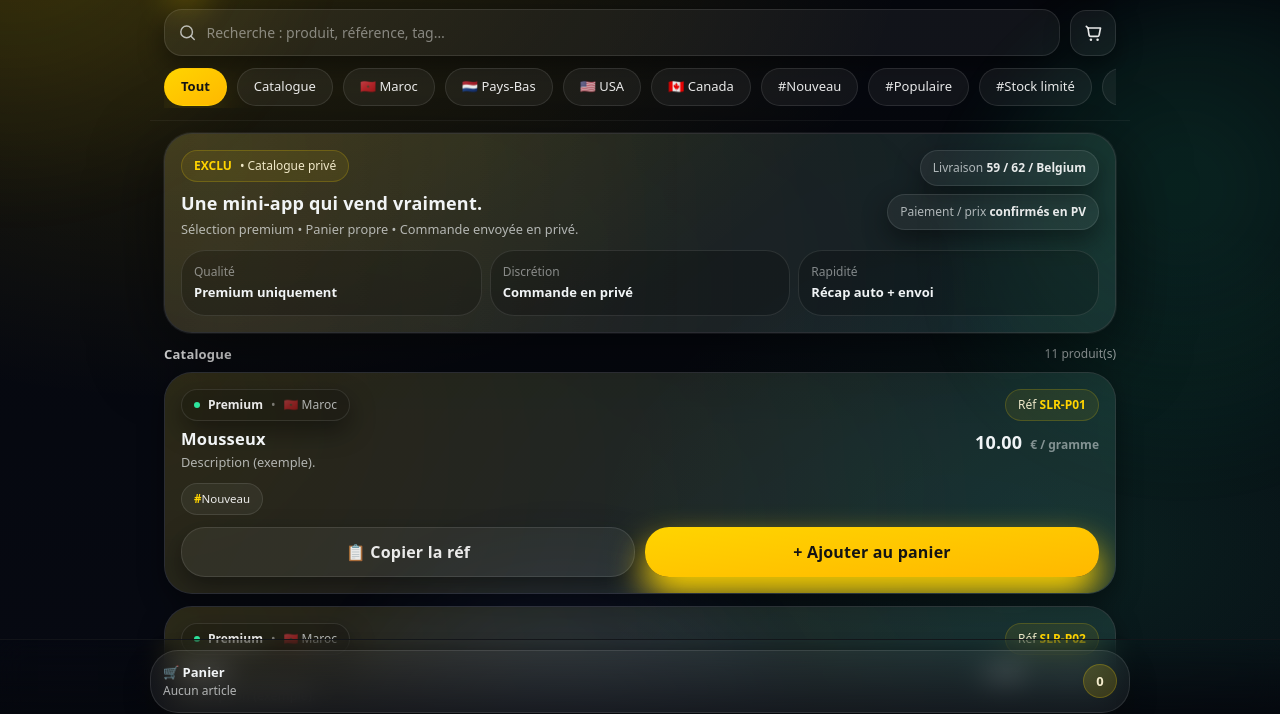
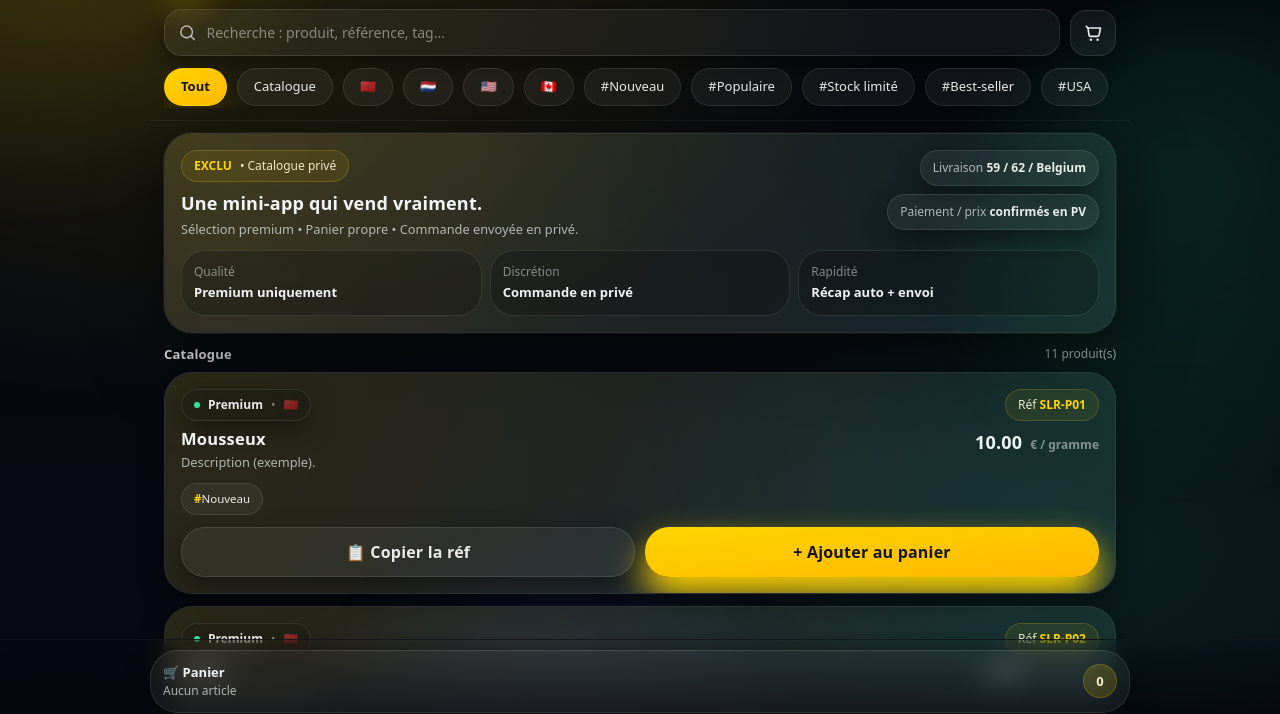
Before and after one commit to DorianOpsProject/slrboost-bot, a website: page index.html in a window 1280 px wide. Shown: the part 77-791 px from the top of the page. Drawn offline with nearby package versions, Linux system fonts and the light colour scheme.

Commit message:
Update index.html

```diff
--- a/index.html
+++ b/index.html
@@ -339,17 +339,17 @@
        DATA
        =========================== */
     const PRODUCTS = [
-      { id:"SLR-P01", name:"Mousseux", category:"Catalogue", origin:"🇲🇦 Maroc", quality:"Premium", price:10.00, desc:"Description (exemple).", tags:["Nouveau"] },
-      { id:"SLR-P02", name:"Static", category:"Catalogue", origin:"🇲🇦 Maroc", quality:"Premium", price:0.00, desc:"Description (exemple).", tags:["Populaire"] },
-      { id:"SLR-P03", name:"Frozen", category:"Catalogue", origin:"🇲🇦 Maroc", quality:"Premium", price:0.00, desc:"Description (exemple).", tags:["Stock limité"] },
-      { id:"SLR-P04", name:"Beldia", category:"Catalogue", origin:"🇲🇦 Maroc", quality:"Premium", price:0.00, desc:"Description (exemple).", tags:[] },
-      { id:"SLR-P05", name:"Produit 05", category:"Catalogue", origin:"🇳🇱 Pays-Bas", quality:"Premium", price:0.00, desc:"Description (exemple).", tags:["Best-seller"] },
-      { id:"SLR-P06", name:"Produit 06", category:"Catalogue", origin:"🇳🇱 Pays-Bas", quality:"Premium", price:0.00, desc:"Description (exemple).", tags:[] },
-      { id:"SLR-P07", name:"Produit 07", category:"Catalogue", origin:"🇺🇸 USA", quality:"Premium", price:0.00, desc:"Description (exemple).", tags:["USA"] },
-      { id:"SLR-P08", name:"Produit 08", category:"Catalogue", origin:"🇳🇱 Pays-Bas", quality:"Premium", price:0.00, desc:"Description (exemple).", tags:[] },
-      { id:"SLR-P09", name:"Produit 09", category:"Catalogue", origin:"🇺🇸 USA", quality:"Premium", price:0.00, desc:"Description (exemple).", tags:[] },
-      { id:"SLR-P10", name:"Produit 10", category:"Catalogue", origin:"🇺🇸 USA", quality:"Premium", price:0.00, desc:"Description (exemple).", tags:[] },
-      { id:"SLR-P11", name:"Produit 11", category:"Catalogue", origin:"🇨🇦 Canada", quality:"Premium", price:0.00, desc:"Description (exemple).", tags:["Canada"] }
+      { id:"SLR-P01", name:"Mousseux", category:"Catalogue", origin:"🇲🇦", quality:"Premium", price:10.00, desc:"Description (exemple).", tags:["Nouveau"] },
+      { id:"SLR-P02", name:"Static", category:"Catalogue", origin:"🇲🇦", quality:"Premium", price:0.00, desc:"Description (exemple).", tags:["Populaire"] },
+      { id:"SLR-P03", name:"Frozen", category:"Catalogue", origin:"🇲🇦", quality:"Premium", price:0.00, desc:"Description (exemple).", tags:["Stock limité"] },
+      { id:"SLR-P04", name:"Beldia", category:"Catalogue", origin:"🇲🇦", quality:"Premium", price:0.00, desc:"Description (exemple).", tags:[] },
+      { id:"SLR-P05", name:"Produit 05", category:"Catalogue", origin:"🇳🇱", quality:"Premium", price:0.00, desc:"Description (exemple).", tags:["Best-seller"] },
+      { id:"SLR-P06", name:"Produit 06", category:"Catalogue", origin:"🇳🇱", quality:"Premium", price:0.00, desc:"Description (exemple).", tags:[] },
+      { id:"SLR-P07", name:"Produit 07", category:"Catalogue", origin:"🇺🇸", quality:"Premium", price:0.00, desc:"Description (exemple).", tags:["USA"] },
+      { id:"SLR-P08", name:"Produit 08", category:"Catalogue", origin:"🇳🇱", quality:"Premium", price:0.00, desc:"Description (exemple).", tags:[] },
+      { id:"SLR-P09", name:"Produit 09", category:"Catalogue", origin:"🇺🇸", quality:"Premium", price:0.00, desc:"Description (exemple).", tags:[] },
+      { id:"SLR-P10", name:"Produit 10", category:"Catalogue", origin:"🇺🇸", quality:"Premium", price:0.00, desc:"Description (exemple).", tags:[] },
+      { id:"SLR-P11", name:"Produit 11", category:"Catalogue", origin:"🇨🇦", quality:"Premium", price:0.00, desc:"Description (exemple).", tags:["Canada"] }
     ];
 
     const CONTACT_USERNAME = "Petter59000XSLR";
```
